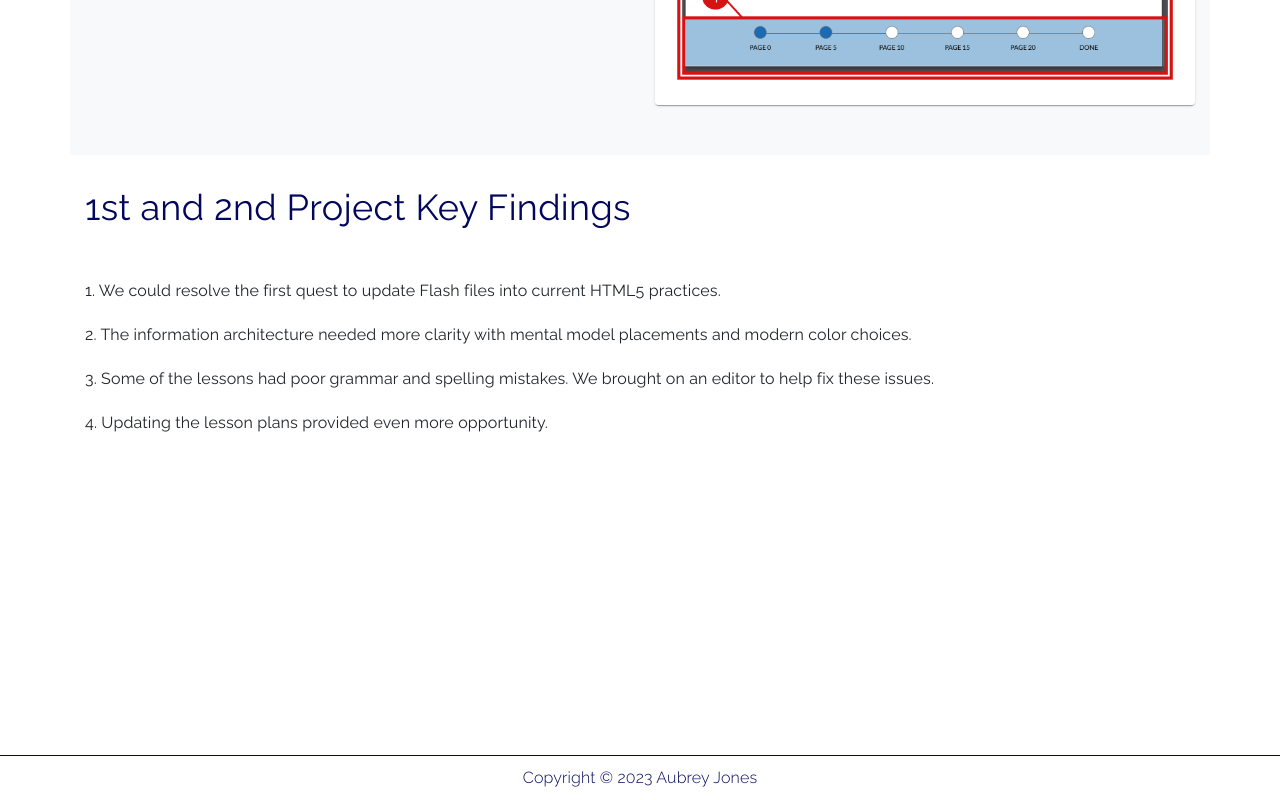
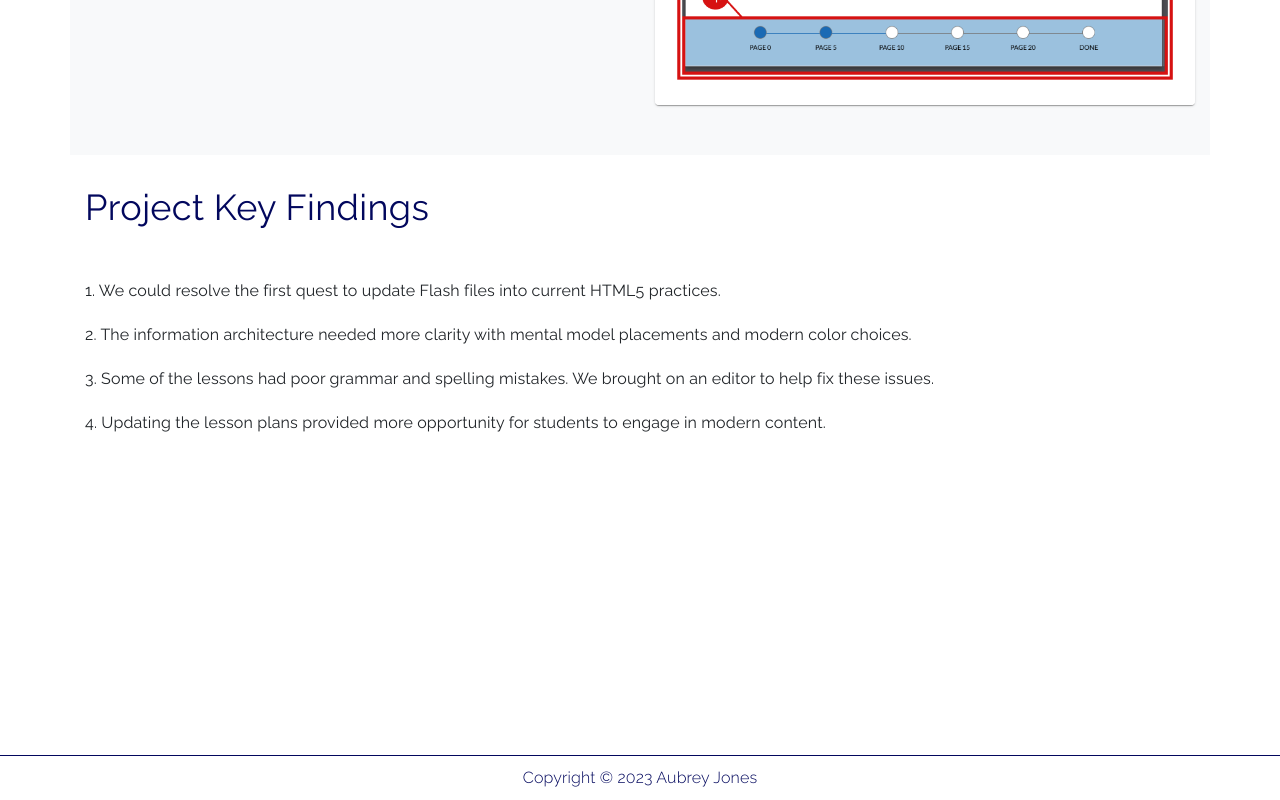
Before and after one commit to aubreyjonescreatives/ux-ui-portfolio, a React (Create React App) app: page /flcinc in a window 1280 px wide. Shown: the part 3436-4236 px from the top of the page. Built offline with nearby package versions, Linux system fonts and the light colour scheme.

Commit message:
updated title

```diff
--- a/src/Pages/flcincRedesign.js
+++ b/src/Pages/flcincRedesign.js
@@ -403,7 +403,7 @@ original lessons.</Typography>
 <Box sx={boxStylesA}>
 
 <Container>
-<Typography sx={headerStylesA}>1st and 2nd Project Key Findings</Typography>
+<Typography sx={headerStylesA}>Project Key Findings</Typography>
 
 <Row>
 <Col>
@@ -417,7 +417,7 @@ original lessons.</Typography>
   3. Some of the lessons had poor grammar and spelling mistakes. We brought on an editor to help fix these issues.
 </Typography >
 <Typography sx={paragraphB}>
-  4. Updating the lesson plans provided even more opportunity.
+  4. Updating the lesson plans provided more opportunity for students to engage in modern content.
 </Typography>
 </Col>
 
```
